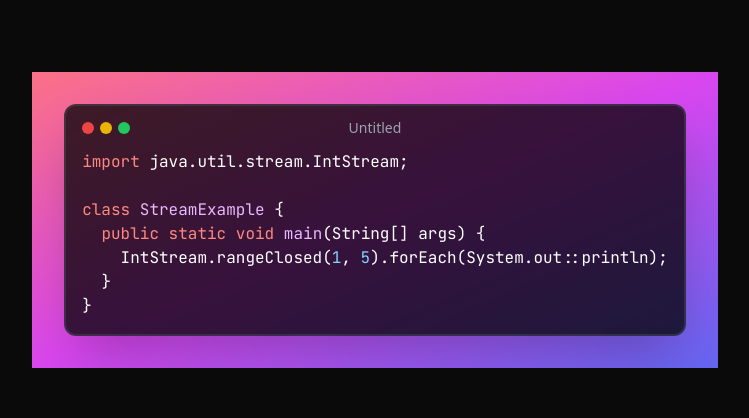
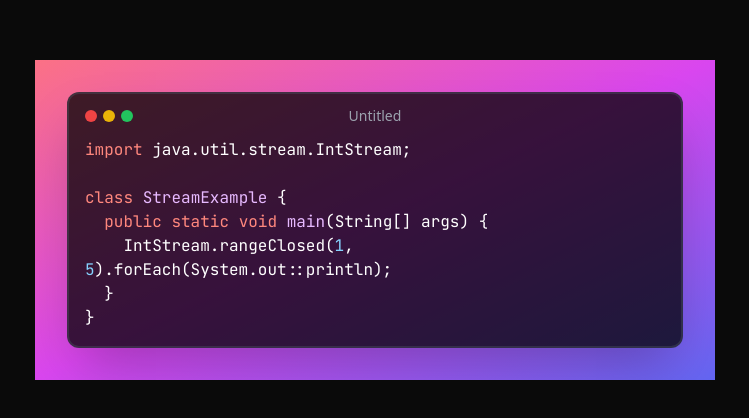
Before and after one commit to xuho/code2image, a React (Create React App) app: page / in a window 1280 px wide. Shown: the part 176-594 px from the top of the page, without its empty margins (265-1014 px from the left). Built offline with nearby package versions, Linux system fonts and the light colour scheme; a small style sheet from the web is missing.

Commit message:
limit resize width

```diff
--- a/src/App.jsx
+++ b/src/App.jsx
@@ -37,6 +37,7 @@ function App() {
         <Resizable
           enable={{ left: true, right: true }}
           minWidth={padding * 2 + 400}
+          maxWidth={window.innerWidth - 600}
           size={{ width }}
           onResize={(e, dir, ref) => setWidth(ref.offsetWidth)}
           onResizeStart={() => setShowWidth(true)}
```
